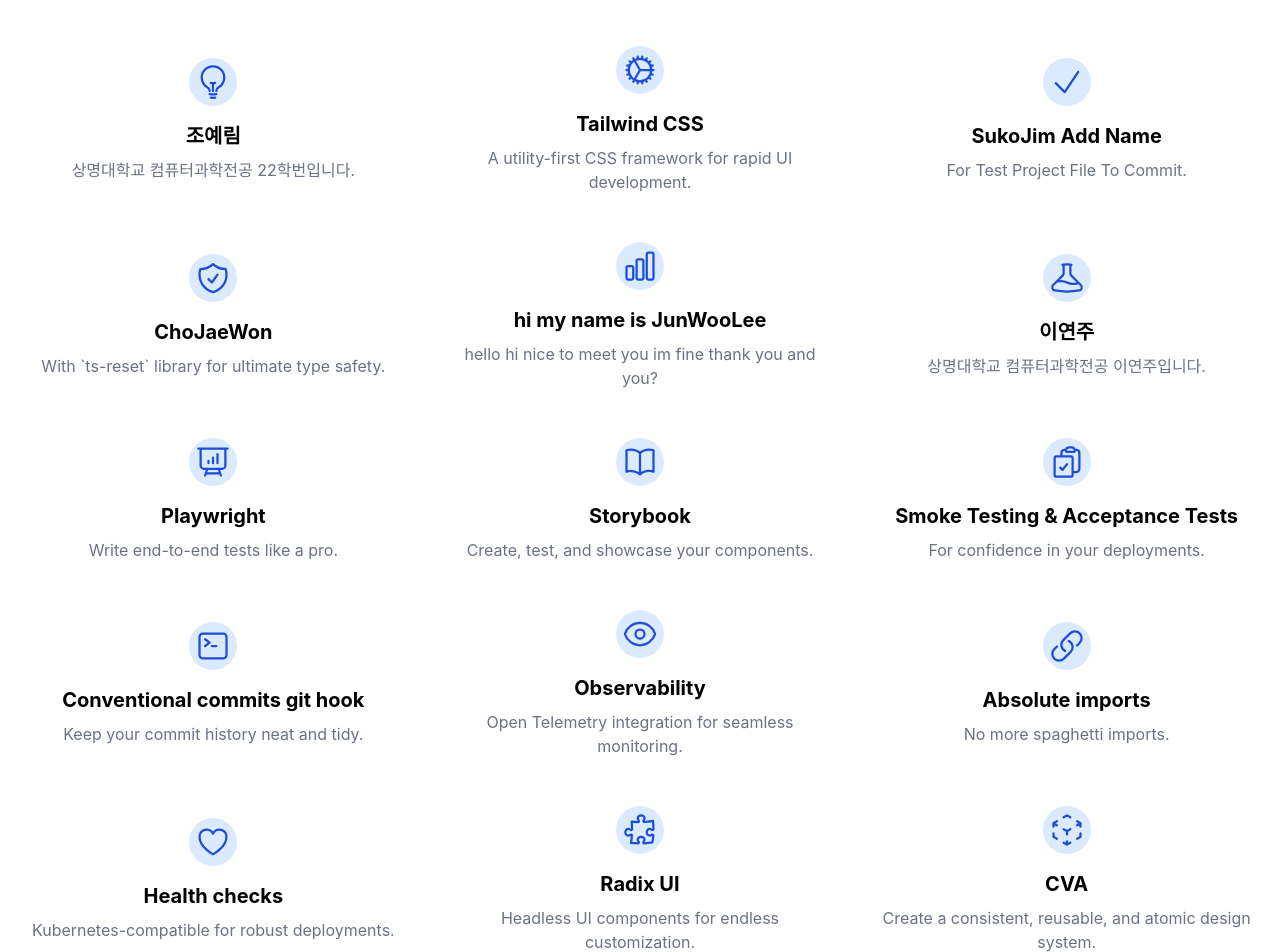
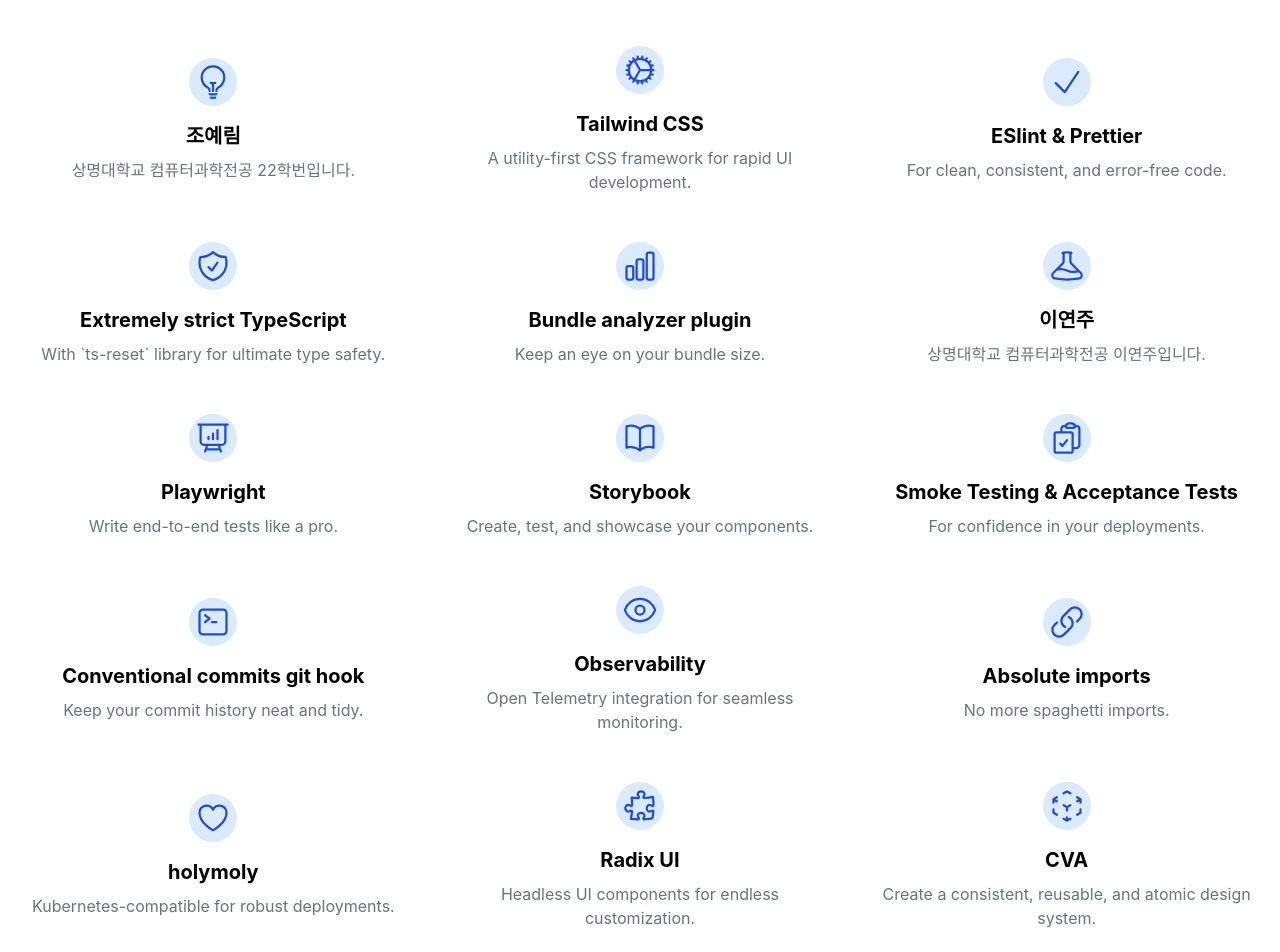
Before and after one commit to bora-code-temp-organization/next-smu, a Next.js app: page / in a window 1280 px wide. Shown: the part 360-1312 px from the top of the page. Built offline with nearby package versions, Linux system fonts and the light colour scheme.

Commit message:
holymoly

```diff
--- a/lp-items.tsx
+++ b/lp-items.tsx
@@ -40,8 +40,8 @@
     ),
   },
   {
-    title: "SukoJim Add Name",
-    description: "For Test Project File To Commit.",
+    title: "ESlint & Prettier",
+    description: "For clean, consistent, and error-free code.",
     icon: (
       <svg
         xmlns="http://www.w3.org/2000/svg"
@@ -56,7 +56,7 @@
     ),
   },
   {
-    title: "ChoJaeWon",
+    title: "Extremely strict TypeScript",
     description: "With `ts-reset` library for ultimate type safety.",
     icon: (
       <svg
@@ -76,8 +76,8 @@
     ),
   },
   {
-    title: "hi my name is JunWooLee",
-    description: "hello hi nice to meet you im fine thank you and you?",
+    title: "Bundle analyzer plugin",
+    description: "Keep an eye on your bundle size.",
     icon: (
       <svg
         xmlns="http://www.w3.org/2000/svg"
@@ -237,7 +237,7 @@
     ),
   },
   {
-    title: "Health checks",
+    title: "holymoly",
     description: "Kubernetes-compatible for robust deployments.",
     icon: (
       <svg
```
